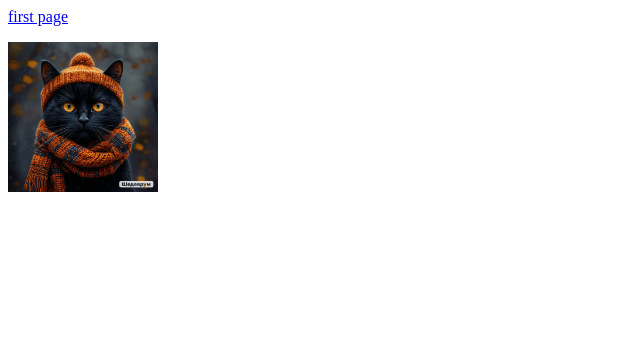
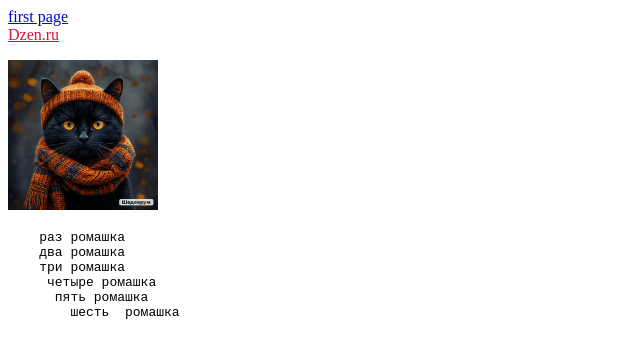
Before and after one commit to chebotarevdmitr/CSS_training, a plain HTML site: page second.html in a window 1280 px wide. Shown: the whole page, without its empty margins (0-640 px from the left). Drawn offline with Linux system fonts and the light colour scheme.

Commit message:
addad Dzen <pre></pre>

```diff
--- a/second.html
+++ b/second.html
@@ -6,9 +6,22 @@
   <title>CSS2</title>
 </head>
 <body>
-  <a href="index.html">first page</a>
+  <div>
+    <a href="index.html">first page</a>
+  </div>
+  <div>
+    <a href="https://dzen.ru" style="color: crimson;">Dzen.ru</a>
+  </div>
   <p>
     <img src="/img/cat1.jpeg" alt="coteyrf" width="150">
   </p>
+  <pre>
+    раз ромашка
+    два ромашка
+    три ромашка
+     четыре ромашка
+      пять ромашка
+        шесть  ромашка
+  </pre>
 </body>
 </html>
```
Also changed, not shown: index.html (+3 -1 lines), 1 other file.
